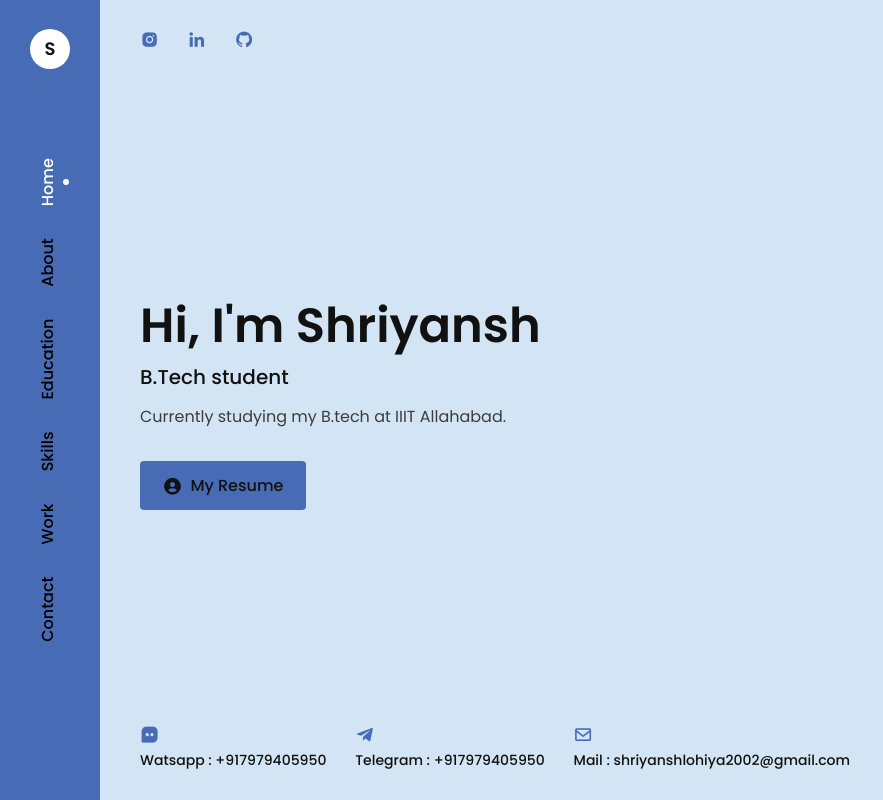
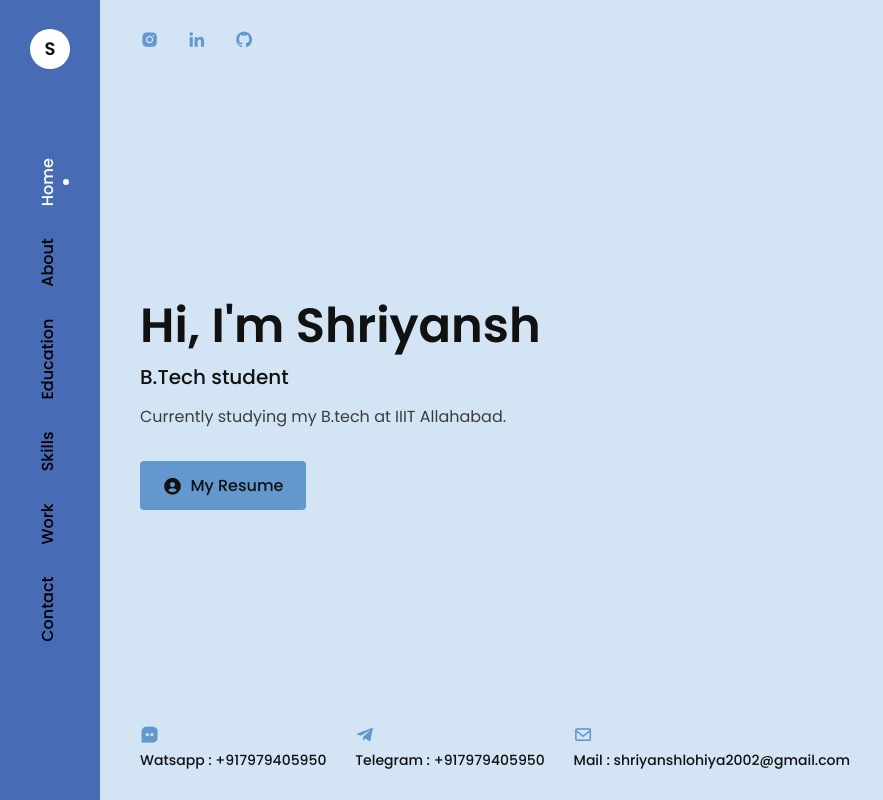
Before and after one commit to 07shreyansh/myportfolio, a plain HTML site: page index.html in a window 1280 px wide. Shown: the top 800 px of the page, without its empty margins (0-883 px from the left). Drawn offline with nearby package versions, Linux system fonts and the light colour scheme; some icons are missing.

Commit message:
style changes

```diff
--- a/assets/css/style.css
+++ b/assets/css/style.css
@@ -11,7 +11,7 @@
 
     /* HSL Color Mode */
     /* --skin-color: hsl(342, 92%, 46%);  */
-    --skin-color: #476cb5;
+    --skin-color: #6298ce;
     --title-color: #111111;
     --text-color: rgb(60, 60, 60);
     --body-color: #d3e5f5;
```
